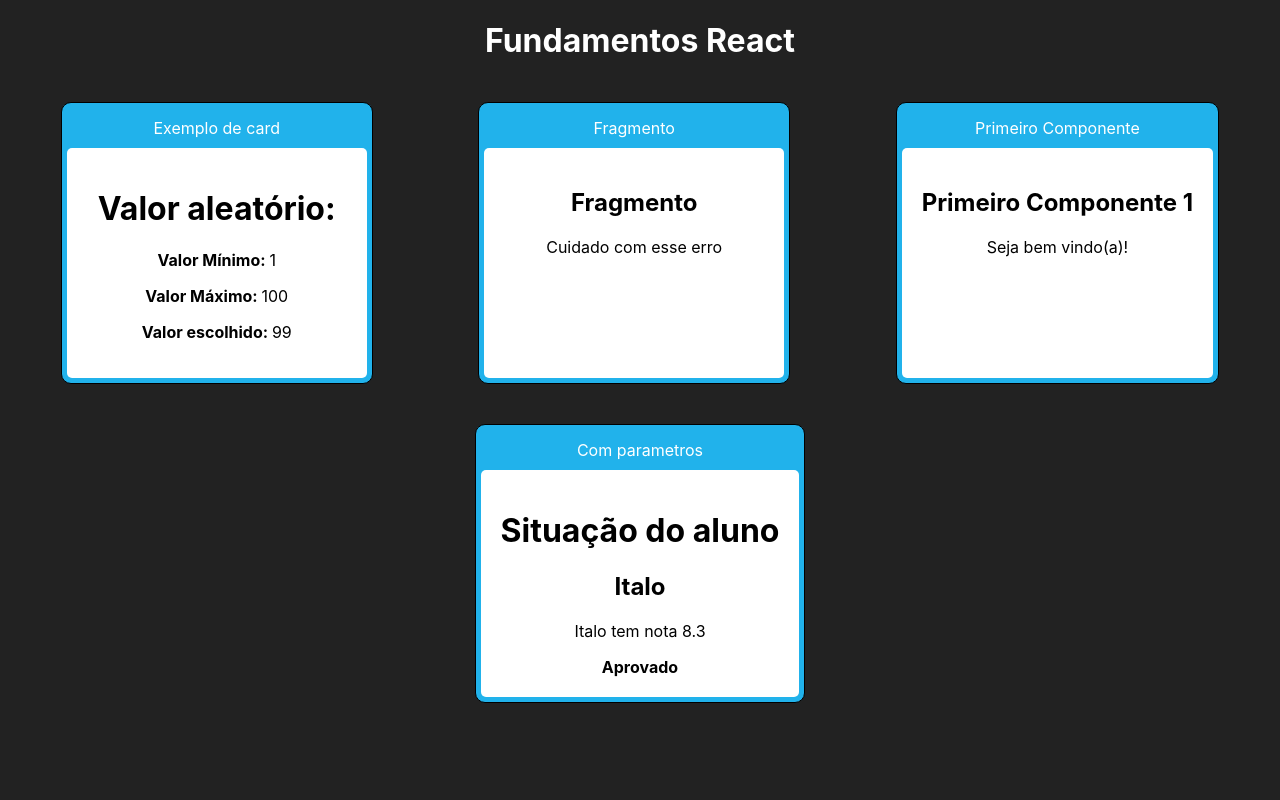
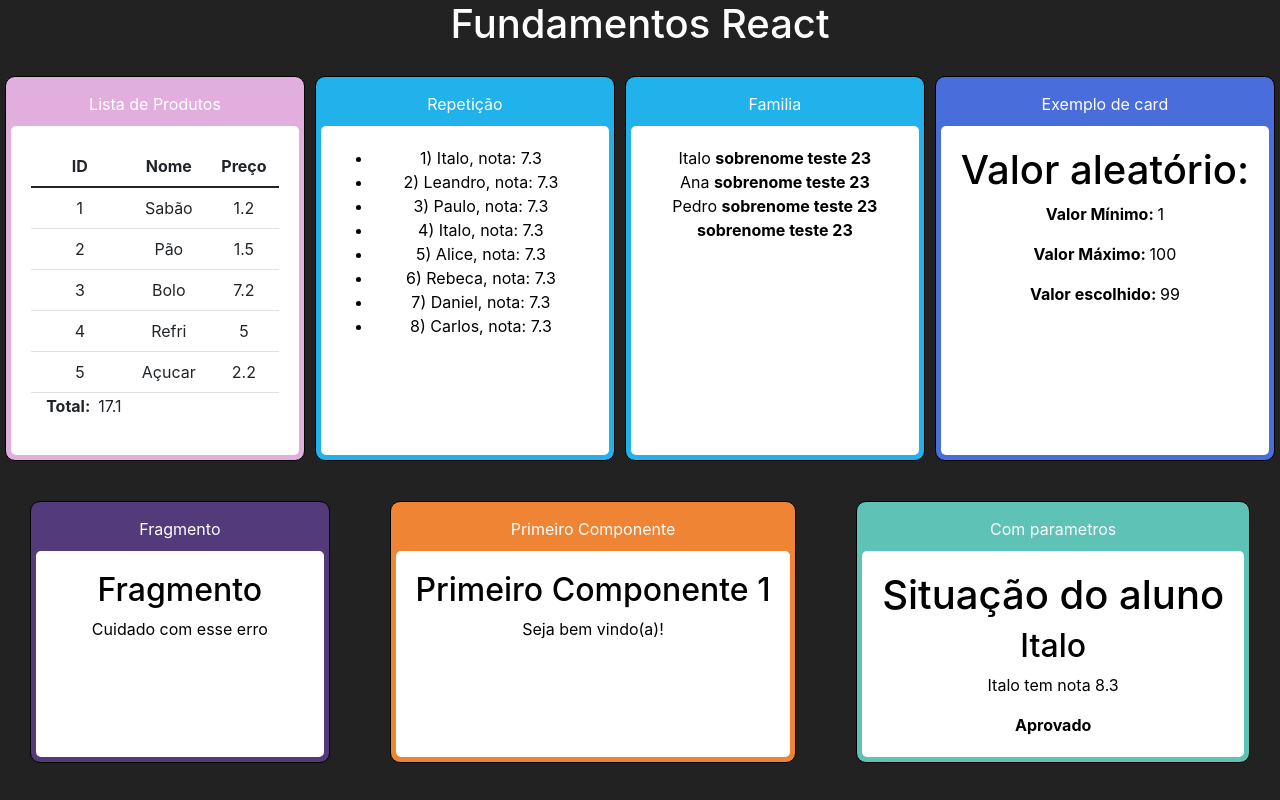
Before and after one commit to italoknd/Curso-REACT-JS, a React (Create React App) app in the folder fundamentos-react/: page / in a window 1280 px wide. Built offline with nearby package versions, Linux system fonts and the light colour scheme.

Commit message:
desafio listagem de produtos

```diff
--- a/fundamentos-react/public/index.html
+++ b/fundamentos-react/public/index.html
@@ -24,6 +24,7 @@
       work correctly both with client-side routing and a non-root public URL.
       Learn how to configure a non-root public URL by running `npm run build`.
     -->
+    <link href="https://cdn.jsdelivr.net/npm/bootstrap@5.1.3/dist/css/bootstrap.min.css" rel="stylesheet" integrity="sha384-1BmE4kWBq78iYhFldvKuhfTAU6auU8tT94WrHftjDbrCEXSU1oBoqyl2QvZ6jIW3" crossorigin="anonymous">
     <title>React App</title>
   </head>
   <body>
--- a/fundamentos-react/src/components/App.jsx
+++ b/fundamentos-react/src/components/App.jsx
@@ -6,22 +6,46 @@
 import Random from './basicos/Random'
 import Card from './layout/Card'
 import './layout/card.css'
+import Familia from './basicos/Familia'
+import FamiliaMembro from './basicos/FamiliaMembro'
+import ListaAlunos from './repetição/ListaAlunos'
+import ListaProdutos from './repetição/ListaProdutos'
 
 // eslint-disable-next-line import/no-anonymous-default-export
 export default () => (
   <div id="app">
     <h1>Fundamentos React</h1>
     <div className="cards-flex">
-      <Card titulo="Exemplo de card">
+      <Card titulo="Lista de Produtos" color="#E2AEDD">
+        <ListaProdutos></ListaProdutos>
+      </Card>
+
+      <Card titulo="Repetição" color="">
+        <ListaAlunos></ListaAlunos>
+      </Card>
+
+      <Card titulo="Familia">
+        <Familia sobrenome="sobrenome teste" idade="23">
+          <FamiliaMembro nome="Italo" />
+          <FamiliaMembro nome="Ana" />
+          <FamiliaMembro nome="Pedro"/>
+          <FamiliaMembro />
+        </Familia>
+      </Card>
+
+      <Card titulo="Exemplo de card" color="#496DDB">
         <Random min={1} max={100} random />
       </Card>
-      <Card titulo="Fragmento">
+
+      <Card titulo="Fragmento" color="#533A7B">
         <Fragmento />
       </Card>
-      <Card titulo="Primeiro Componente">
+
+      <Card titulo="Primeiro Componente" color="#EE8434">
         <PrimeiroComponente />
       </Card>
-      <Card titulo="Com parametros">
+
+      <Card titulo="Com parametros" color="#5EC2B7">
         <ComParametro titulo="Situação do aluno" aluno="Italo" nota={8.3} />
       </Card>
     </div>
--- /dev/null
+++ b/fundamentos-react/src/components/basicos/Familia.jsx
@@ -0,0 +1,20 @@
+/* eslint-disable import/no-anonymous-default-export */
+import React, { cloneElement } from 'react'
+
+export default props => {
+  return (
+    <div>
+      {/* <FamiliaMembro nome="Italo" sobrenome={props.sobrenome} idade={props.idade}/>
+      <FamiliaMembro nome="Ana" sobrenome="Ferreira"/>
+      <FamiliaMembro nome="Pedro" sobrenome="Ferreira"/>
+      <FamiliaMembro {...props}/> */}
+      {/* {props.children} */}
+
+      {/* {React.cloneElement(props.children)} */}
+
+      {props.children.map((child, i) => {
+        return cloneElement(child, { ...props, key: i })
+      })}
+    </div>
+  )
+}
--- /dev/null
+++ b/fundamentos-react/src/components/basicos/FamiliaMembro.jsx
@@ -0,0 +1,10 @@
+/* eslint-disable import/no-anonymous-default-export */
+import React from 'react'
+
+export default props => {
+  return (
+    <div>
+      {props.nome} <strong>{props.sobrenome} {props.idade}</strong>
+    </div>
+  )
+}
--- a/fundamentos-react/src/components/layout/Card.jsx
+++ b/fundamentos-react/src/components/layout/Card.jsx
@@ -3,8 +3,12 @@
 
 // eslint-disable-next-line import/no-anonymous-default-export
 export default (props) => {
+  const style = {
+    backgroundColor: props.color,
+  }
+
   return (
-    <div  className='card'>
+    <div  className='card' style={style}>
       <div className='title'>{props.titulo}</div>
       <div className='content'>
         {props.children}
--- /dev/null
+++ b/fundamentos-react/src/components/repetição/ListaAlunos.jsx
@@ -0,0 +1,20 @@
+/* eslint-disable no-unreachable */
+import React from 'react'
+import alunos from '../../data/alunos'
+
+// eslint-disable-next-line import/no-anonymous-default-export
+export default props => {
+  const alunosLi = alunos.map(aluno => {
+    return (
+      <li key={aluno.id}>
+        {aluno.id}) {aluno.nome}, nota: {aluno.nota}
+      </li>
+    )
+  })
+
+  return (
+    <div>
+      <ul>{alunosLi}</ul>
+    </div>
+  )
+}
--- /dev/null
+++ b/fundamentos-react/src/components/repetição/ListaProdutos.jsx
@@ -0,0 +1,40 @@
+/* eslint-disable no-unreachable */
+/* eslint-disable import/no-anonymous-default-export */
+import React from 'react'
+import produtos from '../../data/produtos'
+
+export default props => {
+  const precoTotal = produtos.reduce((ac, produtos) => {
+    return (ac += produtos.preco)
+  }, 0)
+
+  const produtosLi = produtos.map(produto => {
+    return (
+      <tr key={produto.id}>
+        <td>{produto.id}</td>
+        <td>{produto.nome}</td>
+        <td>{produto.preco}</td>
+      </tr>
+    )
+  })
+
+  return (
+    <table class="table">
+      <thead>
+        <tr>
+          <th scope="col">ID</th>
+          <th scope="col">Nome</th>
+          <th scope="col">Preço</th>
+        </tr>
+      </thead>
+      <tbody>
+        {produtosLi}
+
+        <td>
+          <strong>Total:</strong>
+          {precoTotal}
+        </td>
+      </tbody>
+    </table>
+  )
+}
--- /dev/null
+++ b/fundamentos-react/src/data/alunos.js
@@ -0,0 +1,27 @@
+/* eslint-disable import/no-anonymous-default-export */
+export default[
+  {
+    id: 1, nome: 'Italo', nota: 7.3
+  },
+  {
+    id: 2, nome: 'Leandro', nota: 7.3
+  },
+  {
+    id: 3, nome: 'Paulo', nota: 7.3
+  },
+  {
+    id: 4, nome: 'Italo', nota: 7.3
+  },
+  {
+    id: 5, nome: 'Alice', nota: 7.3
+  },
+  {
+    id: 6, nome: 'Rebeca', nota: 7.3
+  },
+  {
+    id: 7, nome: 'Daniel', nota: 7.3
+  },
+  {
+    id: 8, nome: 'Carlos', nota: 7.3
+  },
+]
--- /dev/null
+++ b/fundamentos-react/src/data/produtos.js
@@ -0,0 +1,28 @@
+/* eslint-disable import/no-anonymous-default-export */
+export default[
+  {
+    id: 1,
+    nome: "Sabão",
+    preco: 1.20
+  },
+  {
+    id: 2,
+    nome: "Pão",
+    preco: 1.50
+  },
+  {
+    id: 3,
+    nome: "Bolo",
+    preco: 7.20
+  },
+  {
+    id: 4,
+    nome: "Refri",
+    preco: 5.00
+  },
+  {
+    id: 5,
+    nome: "Açucar",
+    preco: 2.20
+  },
+]
```
